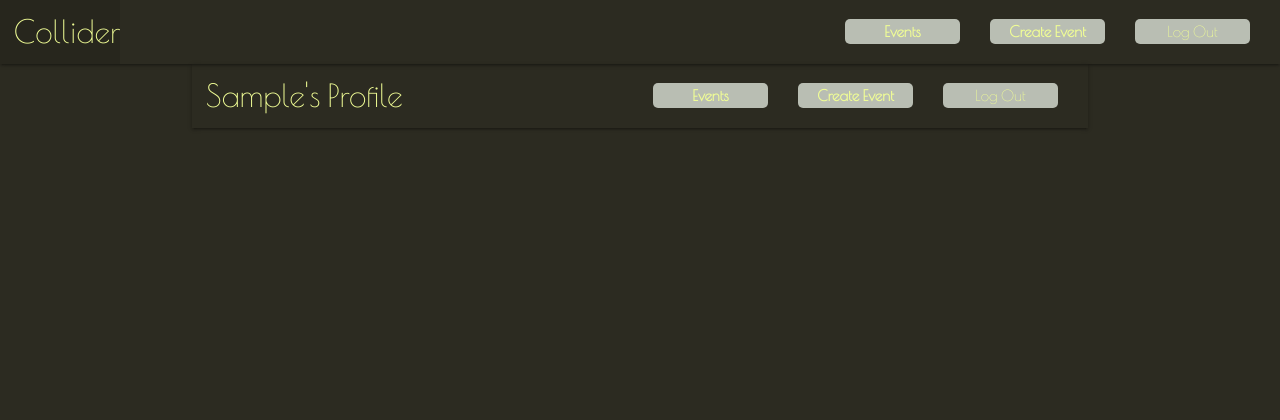
After one commit to Stuartemery96/Collider, a Django app: page /users/ in a window 1280 px wide. The commit adds this page. Shown: the top 420 px of the page. Run offline with Django 5.2, Linux system fonts and the light colour scheme; the visitor is signed in with stand-in values (Sample User, id 1).

Commit message:
Includes profile page

```diff
--- a/main_app/static/css/style.css
+++ b/main_app/static/css/style.css
@@ -13,6 +13,10 @@ main {
 
 nav a {
   margin-right: 2rem;
+}
+
+nav p {
+  margin-top: auto;
 }
 
 nav,
--- /dev/null
+++ b/main_app/templates/users/profile.html
@@ -0,0 +1,31 @@
+{% extends 'base.html' %}
+{% block content %}
+
+<nav>
+  <div class="nav-wrapper">
+    <ul>
+      <li><p class="left brand-logo" style="color: #F0FD95;">&nbsp;&nbsp;{{ user.first_name }}'s Profile</p></li>
+    </ul>
+    <ul class="right">
+      {% if user.is_authenticated %}
+      <li><a href="{% url 'events_index' %}" class="nav-btn">Events</a></li>
+      <li><a href="{% url 'events_create' %}" class="nav-btn">Create Event</a></li>
+      <li>
+        <a href="#" class="nav-btn">
+          <form action="{% url 'logout' %}" method="POST">
+            {% csrf_token %}
+            <button type="submit" class="submit-link">Log Out</button>
+          </form>
+        </a>
+      </li>
+      {% else %}
+      <li><a href="{% url 'signup' %}" class="nav-btn">Sign Up</a></li>
+      <li><a href="{% url 'login' %}" class="nav-btn">Log In</a></li>
+      {% endif %}
+    </ul>
+  </div>
+</nav>
+
+
+
+{% endblock %}
--- a/main_app/urls.py
+++ b/main_app/urls.py
@@ -8,6 +8,7 @@ urlpatterns = [
     path('events/create/', views.EventCreate.as_view(), name='events_create'),
     path('events/<int:event_id>/collide_create/', views.CollideCreate.as_view(), name='collide_create'),
     path('collides/<int:collide_id>/', views.collides_detail, name='collides_detail'),
-    path('collides/<int:collide_id>/add_rsvp', views.rsvp_create, name='add_rsvp'),
+    path('collides/<int:collide_id>/add_rsvp/', views.rsvp_create, name='add_rsvp'),
+    path('users/', views.user_profile, name='user_profile'),
     path('accounts/signup/', views.signup, name='signup'),
 ]
--- a/main_app/views.py
+++ b/main_app/views.py
@@ -2,10 +2,11 @@ from django.forms.models import BaseModelForm
 from django.http import HttpResponse
 from django.shortcuts import render, redirect, get_object_or_404
 from django.views.generic.edit import CreateView, UpdateView, DeleteView
+from django.views.generic import ListView
 from django.contrib.auth import login
 from django.contrib.auth.decorators import login_required
 from django.contrib.auth.mixins import LoginRequiredMixin
-from .models import Event, Collide, Rsvp
+from .models import Event, Collide, Rsvp, User
 from .forms import CustomSignupForm, RsvpForm
 
 # Create your views here.
@@ -63,6 +64,18 @@ def rsvp_create(request, collide_id):
     return redirect('collides_detail', collide_id=collide_id)
 
 
+@login_required
+def user_profile(request):
+    events = Event.objects.filter(creator=request.user)
+    collides = Collide.objects.filter(host=request.user)
+    rsvps = Rsvp.objects.filter(attendee=request.user)
+    return render(request, 'users/profile.html', {
+        'events': events,
+        'collides': collides,
+        'rsvps': rsvps
+    })
+
+
 def signup(request):
     error_message = ''
     if request.method == 'POST':
```
Also changed, not shown: main_app/migrations/0001_initial.py, main_app/migrations/0002_rename_collides_collide.py (deleted), main_app/migrations/0003_event_creater.py (deleted), main_app/migrations/0004_event_description.py (deleted), main_app/migrations/0005_rename_creater_event_creator.py (deleted), main_app/migrations/0006_remove_collide_rsvps_remove_event_collides_and_more.py (deleted), main_app/migrations/0007_alter_collide_event.py (deleted).
